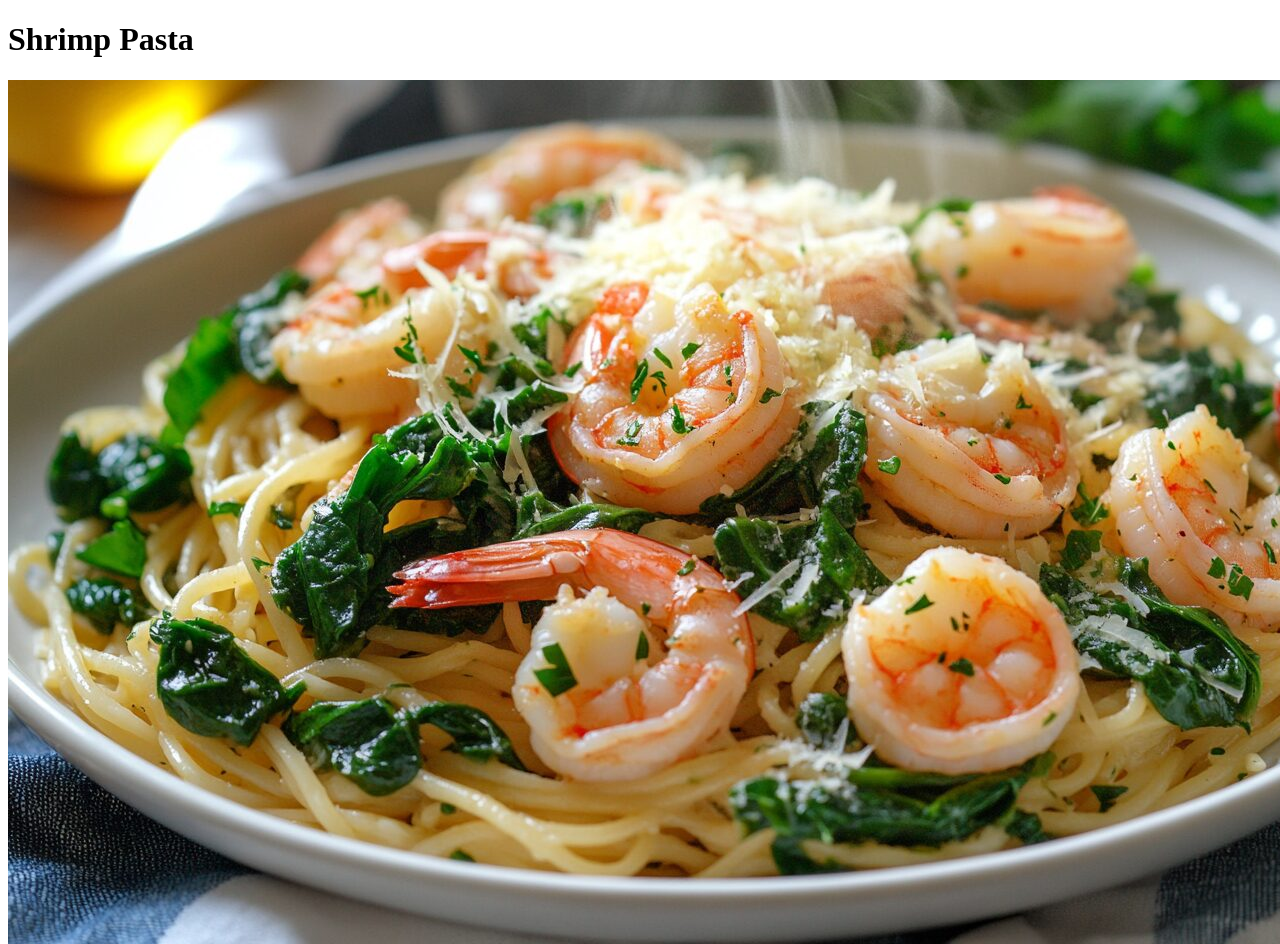
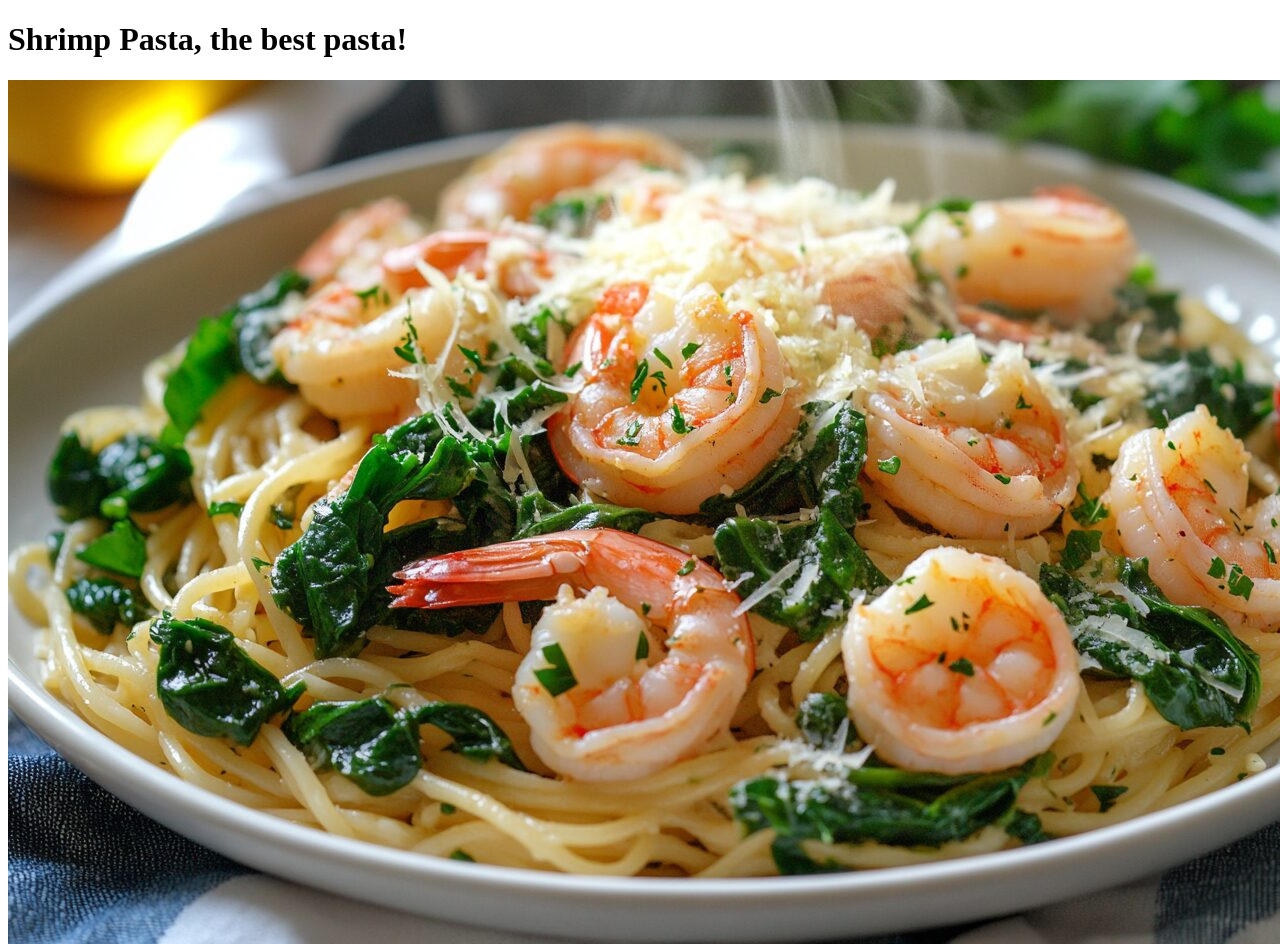
Before and after one commit to omniofficial/odin-recipes, a plain HTML site: page recipes/shrimppasta.html in a window 1280 px wide. Shown: the top 944 px of the page. Drawn offline with Linux system fonts and the light colour scheme.

Commit message:
Header edit

```diff
--- a/recipes/shrimppasta.html
+++ b/recipes/shrimppasta.html
@@ -6,7 +6,7 @@
         <title>How to Make Shrimp Pasta, the Easy Way!</title>
     </head>
     <body>
-        <h1>Shrimp Pasta</h1>
+        <h1>Shrimp Pasta, the best pasta!</h1>
         <img src="../images/shrimppasta.jpg" alt="Shrimp Pasta Image" />
 
         <a href="../index.html">Back to Home</a>
```
